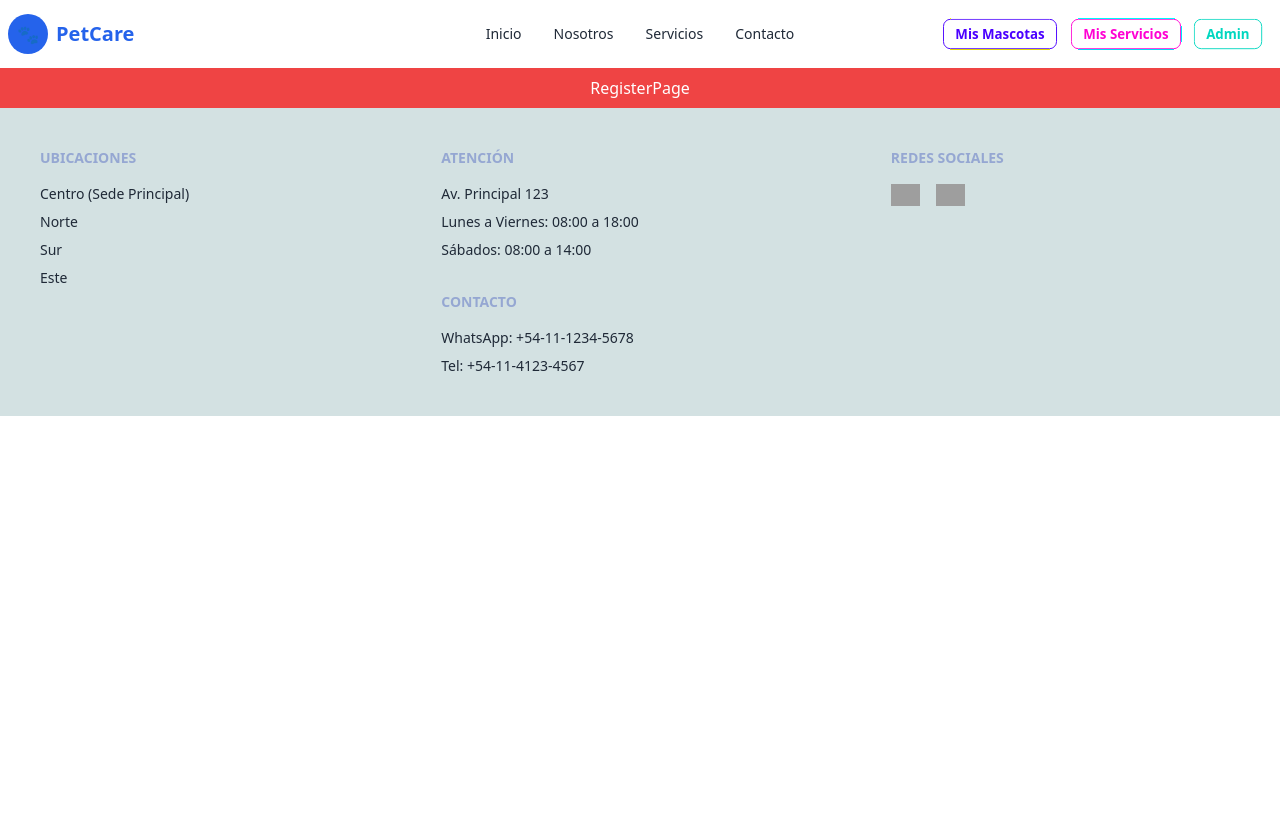
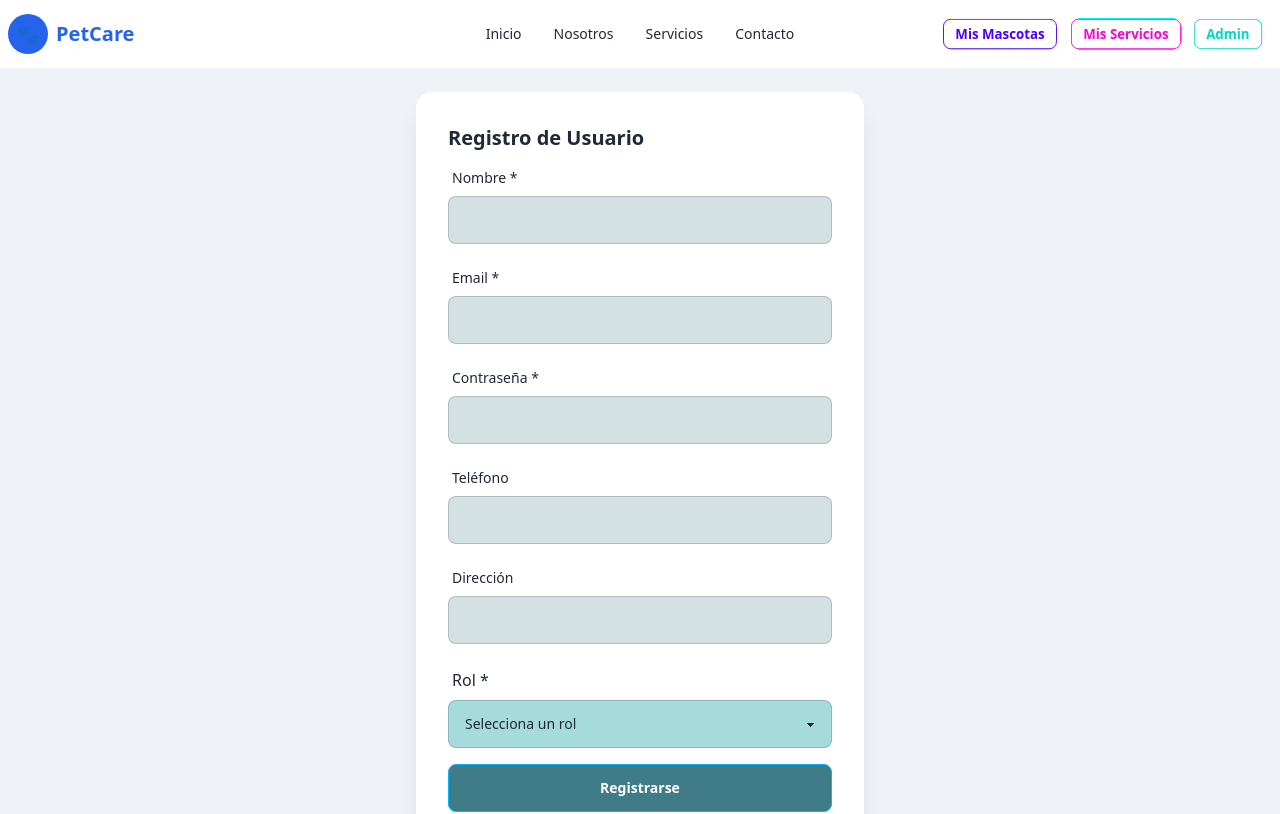
Before and after one commit to R-Mutt22/equipo5-petcare-frontend, a React (Vite) app: page /register in a window 1280 px wide. Shown: the top 814 px of the page. Built offline with nearby package versions, Linux system fonts and the light colour scheme; grey boxes are pictures that could not be loaded.

Commit message:
feature-007: formulario de registro implementado

```diff
--- a/src/Views/RegisterPage.jsx
+++ b/src/Views/RegisterPage.jsx
@@ -1,7 +1,105 @@
-import React from 'react'
+
+import React from 'react';
+import { useFormik } from 'formik';
+import { userValidationSchema } from '../utils/validationSchemas';
+import { Input } from '../Componentes/UI/Input';
+import { Button } from '../Componentes/UI/Button';
+import { Card } from '../Componentes/UI/Card';
+import { ErrorMessage } from '../Componentes/UI/ErrorMessage';
 
 export const RegisterPage = () => {
+  const formik = useFormik({
+    initialValues: {
+      name: '',
+      email: '',
+      password: '',
+      role: '',
+      phone: '',
+      address: '',
+    },
+    validationSchema: userValidationSchema,
+    onSubmit: (values) => {
+      // Mock: mostrar datos en consola
+      console.log('Datos de registro:', values);
+      alert('Registro exitoso (mock)');
+    },
+  });
+
   return (
-    <div className='p-2 bg-red-500 text-white hover:bg-green-700 flex justify-center'>RegisterPage</div>
-  )
+    <div className="min-h-screen flex items-center justify-center bg-[#eef1f6]">
+      <Card title="Registro de Usuario" className="w-full max-w-md shadow-lg">
+        <form onSubmit={formik.handleSubmit} className="space-y-4">
+          <Input
+            label="Nombre"
+            name="name"
+            value={formik.values.name}
+            onChange={formik.handleChange}
+            error={formik.touched.name && formik.errors.name}
+            required
+            className="bg-[#d3e1e2]"
+          />
+          <Input
+            label="Email"
+            name="email"
+            type="email"
+            value={formik.values.email}
+            onChange={formik.handleChange}
+            error={formik.touched.email && formik.errors.email}
+            required
+            className="bg-[#d3e1e2]"
+          />
+          <Input
+            label="Contraseña"
+            name="password"
+            type="password"
+            value={formik.values.password}
+            onChange={formik.handleChange}
+            error={formik.touched.password && formik.errors.password}
+            required
+            className="bg-[#d3e1e2]"
+          />
+          <Input
+            label="Teléfono"
+            name="phone"
+            value={formik.values.phone}
+            onChange={formik.handleChange}
+            error={formik.touched.phone && formik.errors.phone}
+            className="bg-[#d3e1e2]"
+          />
+          <Input
+            label="Dirección"
+            name="address"
+            value={formik.values.address}
+            onChange={formik.handleChange}
+            error={formik.touched.address && formik.errors.address}
+            className="bg-[#d3e1e2]"
+          />
+          <div>
+            <label className="label">Rol *</label>
+            <select
+              name="role"
+              value={formik.values.role}
+              onChange={formik.handleChange}
+              className={`select select-bordered w-full bg-[#a5dbdd]`}
+              required
+            >
+              <option value="">Selecciona un rol</option>
+              <option value="owner">Dueño</option>
+              <option value="sitter">Cuidador</option>
+              <option value="admin">Administrador</option>
+            </select>
+            {formik.touched.role && formik.errors.role && (
+              <span className="text-red-500 text-sm mt-1">⚠️ {formik.errors.role}</span>
+            )}
+          </div>
+          <Button type="submit" variant="primary" className="w-full bg-[#407c87] hover:bg-[#a5dbdd] text-white">
+            Registrarse
+          </Button>
+          {formik.errors && typeof formik.errors === 'string' && (
+            <ErrorMessage message={formik.errors} />
+          )}
+        </form>
+      </Card>
+    </div>
+  );
 }
```
Also changed, not shown: package.json (+1 -63 lines), 1 other file (tests, documents, lock files or other folders).
